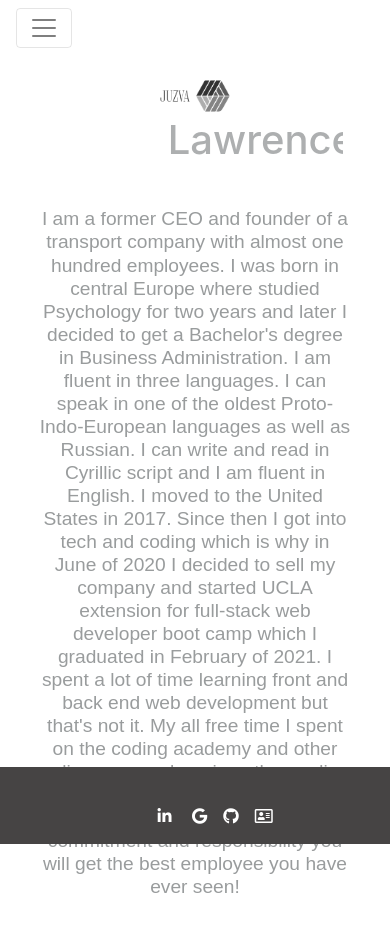
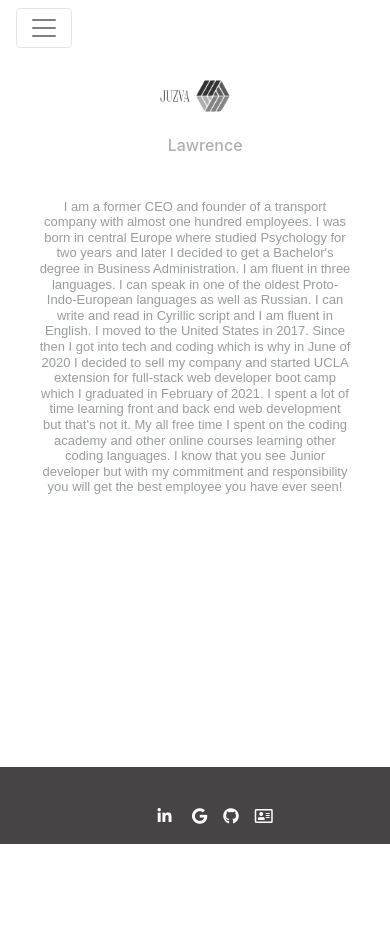
Before and after one commit to Juzva8/react_portfolio, a React (Create React App) app: page / in a window 390 px wide. Shown: the top 932 px of the page. After the commit the page ends 844 px from the top, so only its background shows below. Built offline with nearby package versions, Linux system fonts and the light colour scheme.

Commit message:
fixed for mibile responsivness

```diff
--- a/src/Pages/Home/Home.css
+++ b/src/Pages/Home/Home.css
@@ -22,3 +22,10 @@ h3{
         padding-bottom: 10%;
 
     }
+
+    @media (max-width:500px){
+        h3{
+        font-size: small;
+       }
+
+    }
--- /dev/null
+++ b/src/components/LJ/Lawrence.css
@@ -0,0 +1,10 @@
+
+    @media (max-width:500px){
+        h1{
+        font-size: medium;
+        padding-left: -50px !important;
+        padding-top: 20px;
+        margin-right: 60px !important;
+       }
+
+    }
--- a/src/components/LJ/Lawrence.js
+++ b/src/components/LJ/Lawrence.js
@@ -1,5 +1,6 @@
 import React from 'react'
 import styled from 'styled-components';
+import './Lawrence.css'
 
 const TypeStyle = styled.p`
   font-size:45px;
```
